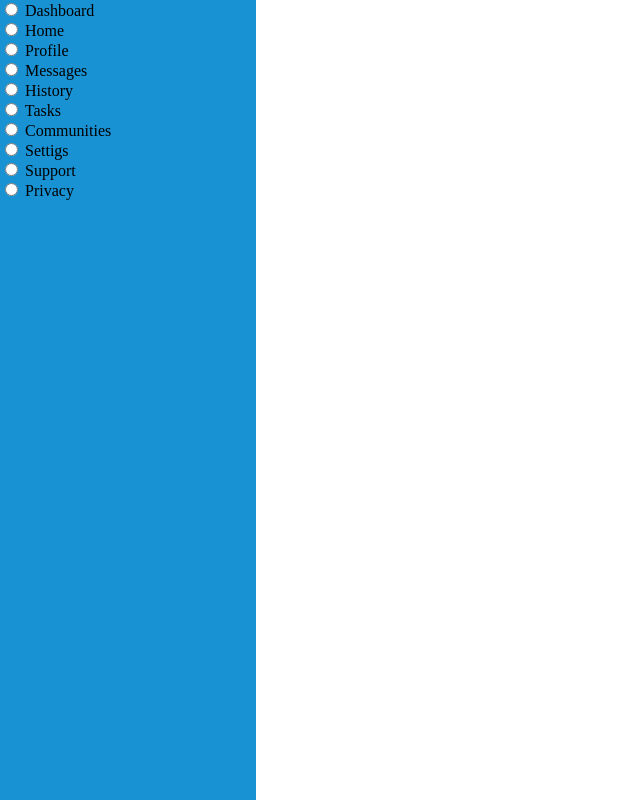
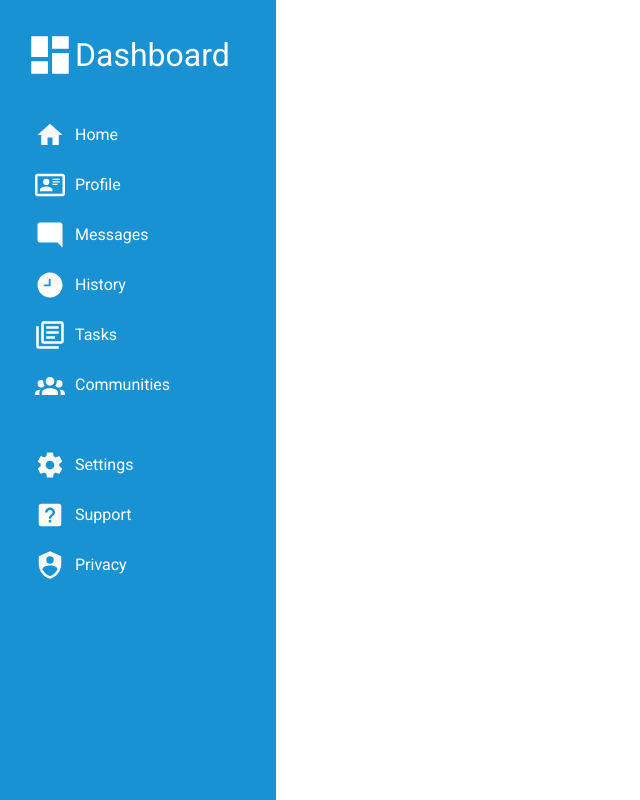
Before and after one commit to Ramos902/TheOdinProject-Course, a plain HTML site: page Html + Css/Project 2 - Dashboard/index.html in a window 1280 px wide. Shown: the whole page, without its empty margins (0-640 px from the left). Drawn offline with Linux system fonts and the light colour scheme.

Commit message:
Adding Lateral Panel Styles

```diff
--- a/Html + Css/Project 2 - Dashboard/index.html
+++ b/Html + Css/Project 2 - Dashboard/index.html
@@ -11,45 +11,103 @@
 <body>
 
     <div class="LateralPanel">
-        <div id="TitleDashboard">
-            <input type="radio" id="Dashboard" name="optLateralPanel" />
-            <label for="Dashboard">Dashboard</label>
+        <div id="titleDashboard">
+            <a href="">
+                <svg class="DashboardIcon" xmlns="http://www.w3.org/2000/svg" viewBox="0 0 24 24">
+                    <title>view-dashboard</title>
+                    <path d="M13,3V9H21V3M13,21H21V11H13M3,21H11V15H3M3,13H11V3H3V13Z" />
+                </svg>
+                Dashboard
+            </a>
         </div>
         <div>
-            <input type="radio" id="Home" name="optLateralPanel" />
-            <label for="Home">Home</label>
+            <a href="">
+                <svg xmlns="http://www.w3.org/2000/svg" viewBox="0 0 24 24">
+                    <title>home</title>
+                    <path d="M10,20V14H14V20H19V12H22L12,3L2,12H5V20H10Z" />
+                </svg>
+                Home
+            </a>
         </div>
         <div>
-            <input type="radio" id="Profile" name="optLateralPanel" />
-            <label for="Profile">Profile</label>
+            <a href="">
+                <svg xmlns="http://www.w3.org/2000/svg" viewBox="0 0 24 24">
+                    <title>card-account-details-outline</title>
+                    <path
+                        d="M22,3H2C0.91,3.04 0.04,3.91 0,5V19C0.04,20.09 0.91,20.96 2,21H22C23.09,20.96 23.96,20.09 24,19V5C23.96,3.91 23.09,3.04 22,3M22,19H2V5H22V19M14,17V15.75C14,14.09 10.66,13.25 9,13.25C7.34,13.25 4,14.09 4,15.75V17H14M9,7A2.5,2.5 0 0,0 6.5,9.5A2.5,2.5 0 0,0 9,12A2.5,2.5 0 0,0 11.5,9.5A2.5,2.5 0 0,0 9,7M14,7V8H20V7H14M14,9V10H20V9H14M14,11V12H18V11H14" />
+                </svg>
+                Profile
+            </a>
         </div>
         <div>
-            <input type="radio" id="Messages" name="optLateralPanel" />
-            <label for="Messages">Messages</label>
+            <a href="">
+                <svg xmlns="http://www.w3.org/2000/svg" viewBox="0 0 24 24">
+                    <title>message-reply</title>
+                    <path d="M22,4C22,2.89 21.1,2 20,2H4A2,2 0 0,0 2,4V16A2,2 0 0,0 4,18H18L22,22V4Z" />
+                </svg>
+                Messages
+            </a>
         </div>
         <div>
-            <input type="radio" id="History" name="optLateralPanel" />
-            <label for="History">History</label>
+            <a href="">
+                <svg xmlns="http://www.w3.org/2000/svg" viewBox="0 0 24 24">
+                    <title>clock-time-nine</title>
+                    <path
+                        d="M12 2C6.5 2 2 6.5 2 12C2 17.5 6.5 22 12 22C17.5 22 22 17.5 22 12S17.5 2 12 2M12.5 13H7V11.5H11V7H12.5V13Z" />
+                </svg>
+                History
+            </a>
         </div>
         <div>
-            <input type="radio" id="Tasks" name="optLateralPanel" />
-            <label for="Tasks">Tasks</label>
+            <a href="">
+                <svg xmlns="http://www.w3.org/2000/svg" viewBox="0 0 24 24">
+                    <title>text-box-multiple-outline</title>
+                    <path
+                        d="M16,15H9V13H16V15M19,11H9V9H19V11M19,7H9V5H19V7M3,5V21H19V23H3A2,2 0 0,1 1,21V5H3M21,1A2,2 0 0,1 23,3V17C23,18.11 22.11,19 21,19H7A2,2 0 0,1 5,17V3C5,1.89 5.89,1 7,1H21M7,3V17H21V3H7Z" />
+                </svg>
+                Tasks
+            </a>
         </div>
         <div>
-            <input type="radio" id="Communities" name="optLateralPanel" />
-            <label for="Communities">Communities</label>
+            <a href="">
+                <svg xmlns="http://www.w3.org/2000/svg" viewBox="0 0 24 24">
+                    <title>account-group</title>
+                    <path
+                        d="M12,5.5A3.5,3.5 0 0,1 15.5,9A3.5,3.5 0 0,1 12,12.5A3.5,3.5 0 0,1 8.5,9A3.5,3.5 0 0,1 12,5.5M5,8C5.56,8 6.08,8.15 6.53,8.42C6.38,9.85 6.8,11.27 7.66,12.38C7.16,13.34 6.16,14 5,14A3,3 0 0,1 2,11A3,3 0 0,1 5,8M19,8A3,3 0 0,1 22,11A3,3 0 0,1 19,14C17.84,14 16.84,13.34 16.34,12.38C17.2,11.27 17.62,9.85 17.47,8.42C17.92,8.15 18.44,8 19,8M5.5,18.25C5.5,16.18 8.41,14.5 12,14.5C15.59,14.5 18.5,16.18 18.5,18.25V20H5.5V18.25M0,20V18.5C0,17.11 1.89,15.94 4.45,15.6C3.86,16.28 3.5,17.22 3.5,18.25V20H0M24,20H20.5V18.25C20.5,17.22 20.14,16.28 19.55,15.6C22.11,15.94 24,17.11 24,18.5V20Z" />
+                </svg>
+                Communities
+            </a>
+        </div>
+        <hr>
+        <div>
+            <a href="">
+                <svg xmlns="http://www.w3.org/2000/svg" viewBox="0 0 24 24">
+                    <title>cog</title>
+                    <path
+                        d="M12,15.5A3.5,3.5 0 0,1 8.5,12A3.5,3.5 0 0,1 12,8.5A3.5,3.5 0 0,1 15.5,12A3.5,3.5 0 0,1 12,15.5M19.43,12.97C19.47,12.65 19.5,12.33 19.5,12C19.5,11.67 19.47,11.34 19.43,11L21.54,9.37C21.73,9.22 21.78,8.95 21.66,8.73L19.66,5.27C19.54,5.05 19.27,4.96 19.05,5.05L16.56,6.05C16.04,5.66 15.5,5.32 14.87,5.07L14.5,2.42C14.46,2.18 14.25,2 14,2H10C9.75,2 9.54,2.18 9.5,2.42L9.13,5.07C8.5,5.32 7.96,5.66 7.44,6.05L4.95,5.05C4.73,4.96 4.46,5.05 4.34,5.27L2.34,8.73C2.21,8.95 2.27,9.22 2.46,9.37L4.57,11C4.53,11.34 4.5,11.67 4.5,12C4.5,12.33 4.53,12.65 4.57,12.97L2.46,14.63C2.27,14.78 2.21,15.05 2.34,15.27L4.34,18.73C4.46,18.95 4.73,19.03 4.95,18.95L7.44,17.94C7.96,18.34 8.5,18.68 9.13,18.93L9.5,21.58C9.54,21.82 9.75,22 10,22H14C14.25,22 14.46,21.82 14.5,21.58L14.87,18.93C15.5,18.67 16.04,18.34 16.56,17.94L19.05,18.95C19.27,19.03 19.54,18.95 19.66,18.73L21.66,15.27C21.78,15.05 21.73,14.78 21.54,14.63L19.43,12.97Z" />
+                </svg>
+                Settings
+            </a>
         </div>
         <div>
-            <input type="radio" id="Settigs" name="optLateralPanel" />
-            <label for="Settigs">Settigs</label>
+            <a href="">
+                <svg xmlns="http://www.w3.org/2000/svg" viewBox="0 0 24 24">
+                    <title>help-box</title>
+                    <path
+                        d="M11,18H13V16H11V18M12,6A4,4 0 0,0 8,10H10A2,2 0 0,1 12,8A2,2 0 0,1 14,10C14,12 11,11.75 11,15H13C13,12.75 16,12.5 16,10A4,4 0 0,0 12,6M5,3H19A2,2 0 0,1 21,5V19A2,2 0 0,1 19,21H5A2,2 0 0,1 3,19V5A2,2 0 0,1 5,3Z" />
+                </svg>
+                Support
+            </a>
         </div>
         <div>
-            <input type="radio" id="Support" name="optLateralPanel" />
-            <label for="Support">Support</label>
-        </div>
-        <div>
-            <input type="radio" id="Privacy" name="optLateralPanel" />
-            <label for="Privacy">Privacy</label>
+            <a href="">
+                <svg xmlns="http://www.w3.org/2000/svg" viewBox="0 0 24 24">
+                    <title>shield-account</title>
+                    <path
+                        d="M12,1L3,5V11C3,16.55 6.84,21.74 12,23C17.16,21.74 21,16.55 21,11V5L12,1M12,5A3,3 0 0,1 15,8A3,3 0 0,1 12,11A3,3 0 0,1 9,8A3,3 0 0,1 12,5M17.13,17C15.92,18.85 14.11,20.24 12,20.92C9.89,20.24 8.08,18.85 6.87,17C6.53,16.5 6.24,16 6,15.47C6,13.82 8.71,12.47 12,12.47C15.29,12.47 18,13.79 18,15.47C17.76,16 17.47,16.5 17.13,17Z" />
+                </svg>
+                Privacy
+            </a>
         </div>
     </div>
     <main>
--- a/Html + Css/Project 2 - Dashboard/style.css
+++ b/Html + Css/Project 2 - Dashboard/style.css
@@ -1,5 +1,10 @@
+@import url('https://fonts.googleapis.com/css2?family=Roboto:ital,wght@0,100;0,300;0,400;0,500;0,700;0,900;1,100;1,300;1,400;1,500;1,700;1,900&display=swap');
 html{
-
+    font-family: "Roboto", sans-serif;;
+}
+a{
+    text-decoration: none;
+    color: white;
 }
 body{
     margin: 0;
@@ -9,7 +14,40 @@ body{
     display: flex;
     flex-direction: column;
     background-color: #1992D4;
+    padding-left: 20px;
+}
+/*Titulo Dashboard*/
+.LateralPanel #titleDashboard a{
+    display: flex;
+    justify-content: flex-start;
+    margin: 20px 0px;
+    font-size: 2em;
+    line-height: 50px;
+    padding: 0;
+}
+.LateralPanel #titleDashboard a svg{
+    width: 50px;
+    margin: 0px;
+}
+/*Funcionalidades Laterais Gerais*/
+.LateralPanel a{
+    display: flex;
+    justify-content: flex-start;
+    font-size: 1em;
+    line-height: 30px;
+    padding: 0;
+}
+.LateralPanel div a svg{
+    display: flex;
+    justify-content: center;
+    width: 30px;
+    fill: white;
+    margin: 0px 10px;
 }
 .LateralPanel div{
-
+    padding: 10px 5px;
 }
+.LateralPanel hr{
+    border: none;
+    margin: 15px 0px;
+}
```
